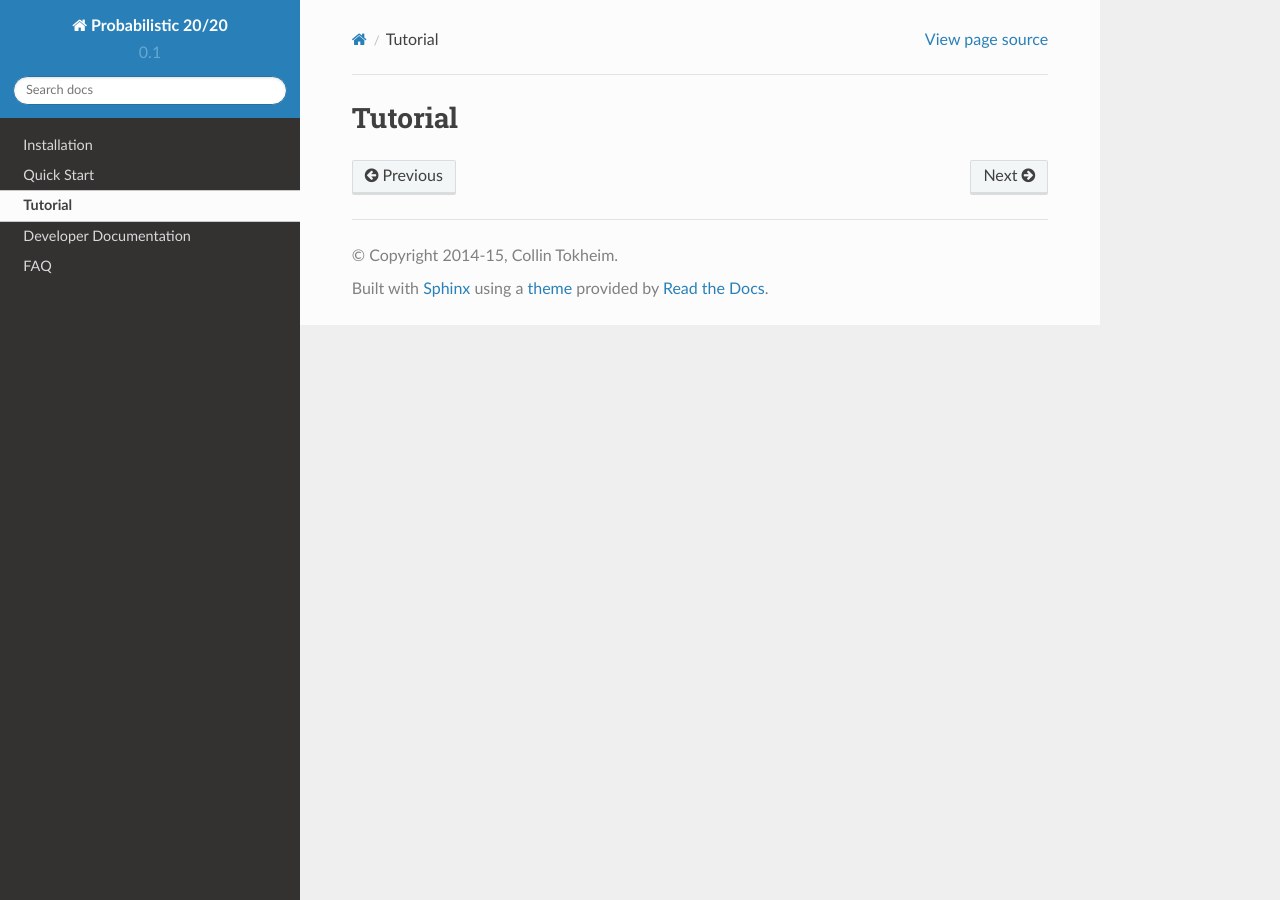
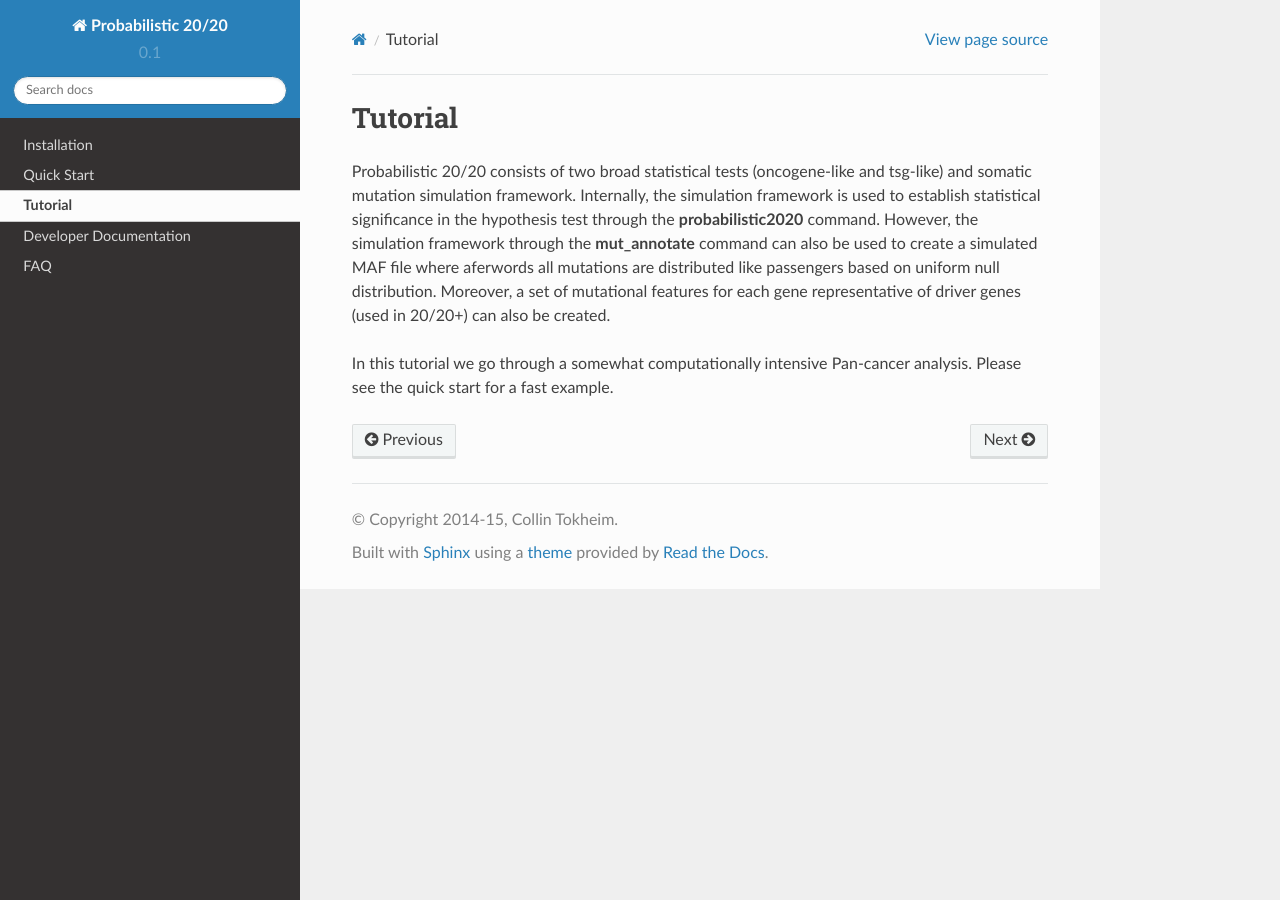
Before and after one commit to KarchinLab/probabilistic2020, a Sphinx documentation site: the page built from doc/tutorial.rst, in a window 1280 px wide. Built offline with Sphinx 7.4.7 and the Read the Docs theme 2.0.0, drawn with Linux system fonts in a browser that asks for light colours; pages that are not in the unit, such as notebooks, are missing from menus.

Commit message:
Updated doc

```diff
--- a/doc/tutorial.rst
+++ b/doc/tutorial.rst
@@ -1,2 +1,13 @@
 Tutorial
 ========
+
+Probabilistic 20/20 consists of two broad statistical tests (oncogene-like and tsg-like) and somatic mutation simulation framework. Internally, the simulation framework is
+used to establish statistical significance in the hypothesis test through the
+**probabilistic2020** command. However, the simulation framework through the **mut_annotate** command can
+also be used to create a simulated MAF file where aferwords all mutations are distributed
+like passengers based on uniform null distribution. Moreover, a set of mutational
+features for each gene representative of driver genes (used in 20/20+) can also be
+created.
+
+In this tutorial we go through a somewhat computationally intensive Pan-cancer
+analysis. Please see the quick start for a fast example.
```
Also changed, not shown: doc/quickstart.rst (+4 -5 lines).
